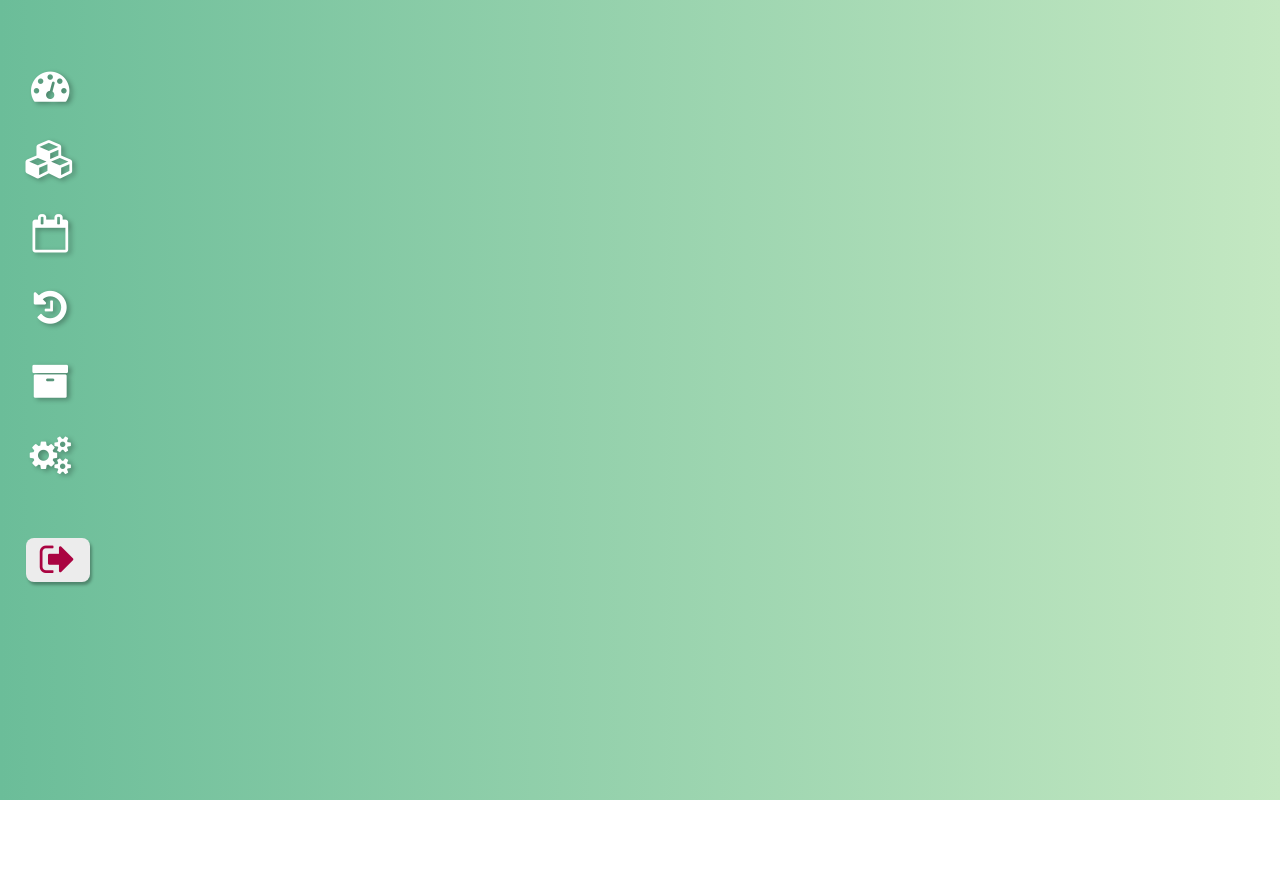
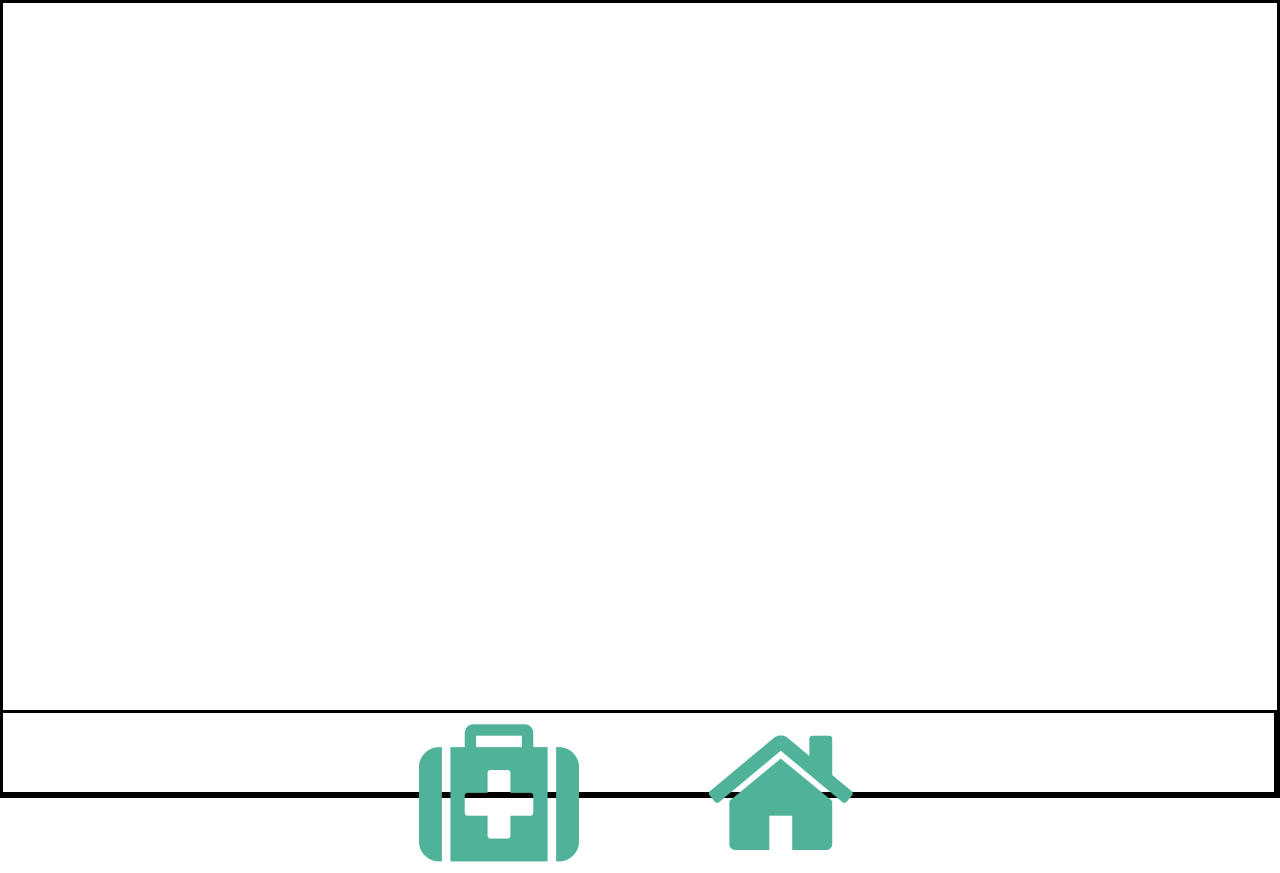
Before and after one commit to DhaineBr/MediSearch-PWA, an Angular app: page /home in a window 1280 px wide. Before the commit the page ends 800 px from the top, so only its background shows below. Built offline with nearby package versions, Linux system fonts and the light colour scheme.

Commit message:
October 1 UI update v1

```diff
--- a/src/app/MainNavigation/main-navigation.component.html
+++ b/src/app/MainNavigation/main-navigation.component.html
@@ -1,60 +1,6 @@
-<body>
-  <div class="sideNav">
-    <div class="container">
-      <div class="sideLogos">
-        <a
-          routerLink="/home/dashboard"
-          class="sideButtons"
-          routerLinkActive="active"
-          class="sideButtons"
-          ><i class="fa fa-dashboard"></i></a
-        ><br /><br />
-        <a
-          routerLink="/home/inventory"
-          class="sideButtons"
-          routerLinkActive="active"
-          class="sideButtons"
-          ><i class="fa fa-cubes"></i></a
-        ><br /><br />
-        <a
-          routerLink="/home/reservations"
-          class="sideButtons"
-          routerLinkActive="active"
-          class="sideButtons"
-          ><i class="fa fa-calendar-o"></i></a
-        ><br /><br />
-        <a
-          routerLink="/home/history"
-          class="sideButtons"
-          routerLinkActive="active"
-          class="sideButtons"
-          ><i class="fa fa-history"></i></a
-        ><br /><br />
-        <a
-          routerLink="/home/archive"
-          class="sideButtons"
-          routerLinkActive="active"
-          class="sideButtons"
-          ><i class="fa fa-archive"></i> </a
-        ><br /><br />
-        <a
-          routerLink="/home/settings"
-          class="sideButtons"
-          routerLinkActive="active"
-          class="sideButtons"
-          ><i class="fa fa-gears"></i
-        ></a>
-      </div>
-    </div>
-
-    <br /><br />
-    <div class="sideFooter">
-      <button class="signOut" routerLink="/login">
-        <i class="fa fa-sign-out"></i>
-      </button>
-    </div>
+<div class="container">
+  <div class="bottom-nav">
+    <a routerLink="/home"><i class="fa fa-medkit"></i></a>
+    <a routerLink="/home"><i class="fa fa-home"></i></a>
   </div>
-  <div class="router">
-    <router-outlet></router-outlet>
-  </div>
-</body>
+</div>
--- a/src/app/MainNavigation/main-navigation.component.scss
+++ b/src/app/MainNavigation/main-navigation.component.scss
@@ -1,112 +1,32 @@
-
-.sideNav {
-  width: 5%;
-  float: left;
-  height: 100%;
-  padding: 5% 2% 0 2%;
-  color: white;
-  font-size: 2vw;
-  font-weight: 90;
-  overflow: hidden;
-  text-align: center;
-  background-color: transparent;
+div {
+  border-style: solid;
 }
 
-body  {
-  display: flex;
-  background-image: linear-gradient(to right, #6BBD99 , #C4E8C2);
-  position: relative;
-  max-height: 100%;
-  overflow-y: hidden; /* Disable vertical scroll */
+body, html {
+  height: 100%; /* Ensure the body and html take up the full viewport height */
 }
 
 
-
-
-.signOut {
-  width: 100%;
-  border-style: hidden;
-  text-align: center;
-  border-radius: 0.5rem;
-  background-color: rgb(236, 236, 236);
-  font-size: 3vw;
-  color: #AA0441;
-  box-shadow: rgba(0, 0, 0, 0.3) 1.95px 3px 3px;
-  transition: all 0.3s ease;
-  transform: scale(1);
+.container  {
+  display: flex;
+  flex-direction: column;
+  height: 99%;
   position: relative;
-  z-index: 99999;
 }
 
-.sideFooter {
+.bottom-nav {
+  position: absolute;
+  bottom: 0; /* Stick to the bottom */
+  width: 100%; /* Occupy full width of the container */
+  height: 10%; /* Set the height to 15% of the container */
+  border-style: solid;
+  align-self: flex-end;
   text-align: center;
-  width: 100%;
-  padding: 0;
 }
 
-.signOut:hover {
-  background-color: #AA0441;
-  color: rgb(236, 236, 236);
-  transform: scale(1.7);
-  box-shadow: none;
+i {
+  font-size: 12.5vw;
+  margin: auto;
+  padding: 0 5%;
+  color: #50b299;
 }
-
-
-* {
-  text-decoration: none;
-}
-
-.sideButtons {
-  color: white;
-  font-size: 3vw;
-  margin: 2% 0 20% 0;
-  text-shadow: 3px 2px 5px rgba(0, 0, 0, 0.3);
-  background-color: transparent;
-  border-style: hidden;
-  transition: background-color 0.3s ease;
-}
-
-.sideButtons:hover  {
-  color: #55665e;
-}
-
-.sideButtons i {
-  transition: all 0.5s ease;
-  transform: scale(1);
-}
-
-.sideButtons i:hover  {
-  transform: scale(1.5)
-}
-
-
-
-
-.container {
-  display: flex;
-}
-
-
-#menu {
-  font-size: 1.75vw;
-  background-color: transparent;
-  border-style: none;
-}
-
-button:hover {
-  cursor: pointer;
-}
-
-
-a.sideButtons.active {
-  background-color: #F8F8EC;
-  color: #55665e;
-  border-style: solid;
-  border-color: #F8F8EC;
-  width:100%;
-  padding: 30% 50% 30% 40%;
-  border-radius: 1rem 0 0 1rem;
-  margin:auto;
-  position: relative;
-  z-index: 901;
-}
--- a/src/app/page/login/login.component.html
+++ b/src/app/page/login/login.component.html
@@ -4,8 +4,8 @@
             <legend><img src="./../../../assets/MediSearch logo.png" class="field-header"><br><span>MediSearch</span></legend>
                 <input type="text" placeholder="Username"/>
                 <input type="password" placeholder="Password">
-                <input type="submit" class="login-button" value="Login">
-                <a routerLink="/signup">Sign Up</a>
+                <a routerLink="/home"><input type="submit" class="login-button" value="Login"></a>
+                <a routerLink="/signup" class="signup">Sign Up</a>
         </fieldset>
     </form>
 </div>
--- a/src/app/page/login/login.component.scss
+++ b/src/app/page/login/login.component.scss
@@ -17,7 +17,7 @@ fieldset    {
     width: 100%;
     border-style: hidden;
     margin: 30% 0;
-    padding: 15% 0;
+    padding: 25% 0;
 }
 
 input[type="text"], input[type="password"]  {
@@ -49,7 +49,7 @@ input[type="text"], input[type="password"]  {
     color: white;
 }
 
-a  {
+a.signup  {
     font-size: 5vw;
     opacity: 0.25;
     border-style: hidden;
--- a/src/app/page/signup/signup.component.html
+++ b/src/app/page/signup/signup.component.html
@@ -12,8 +12,6 @@
             <input type="text" name="email" id="email"/>
             <label for="contact">Contact No.</label>
             <input type="text" name="contact" id="contact"/>
-            <label for="address">Address</label>
-            <input type="text" name="address" id="address">
         </fieldset>
 
 
@@ -27,7 +25,7 @@
             <input type="password" name="reenter-password" id="reenter-password">
         </fieldset>
         <div class="buttons">
-            <button>Cancel</button>
+            <a routerLink="/login"><button>Cancel</button></a>
             <input type="submit" value="Next">
         </div>
     </form>
```
Also changed, not shown: src/app/page/signup/signup.component.scss (line endings or trailing spaces).
